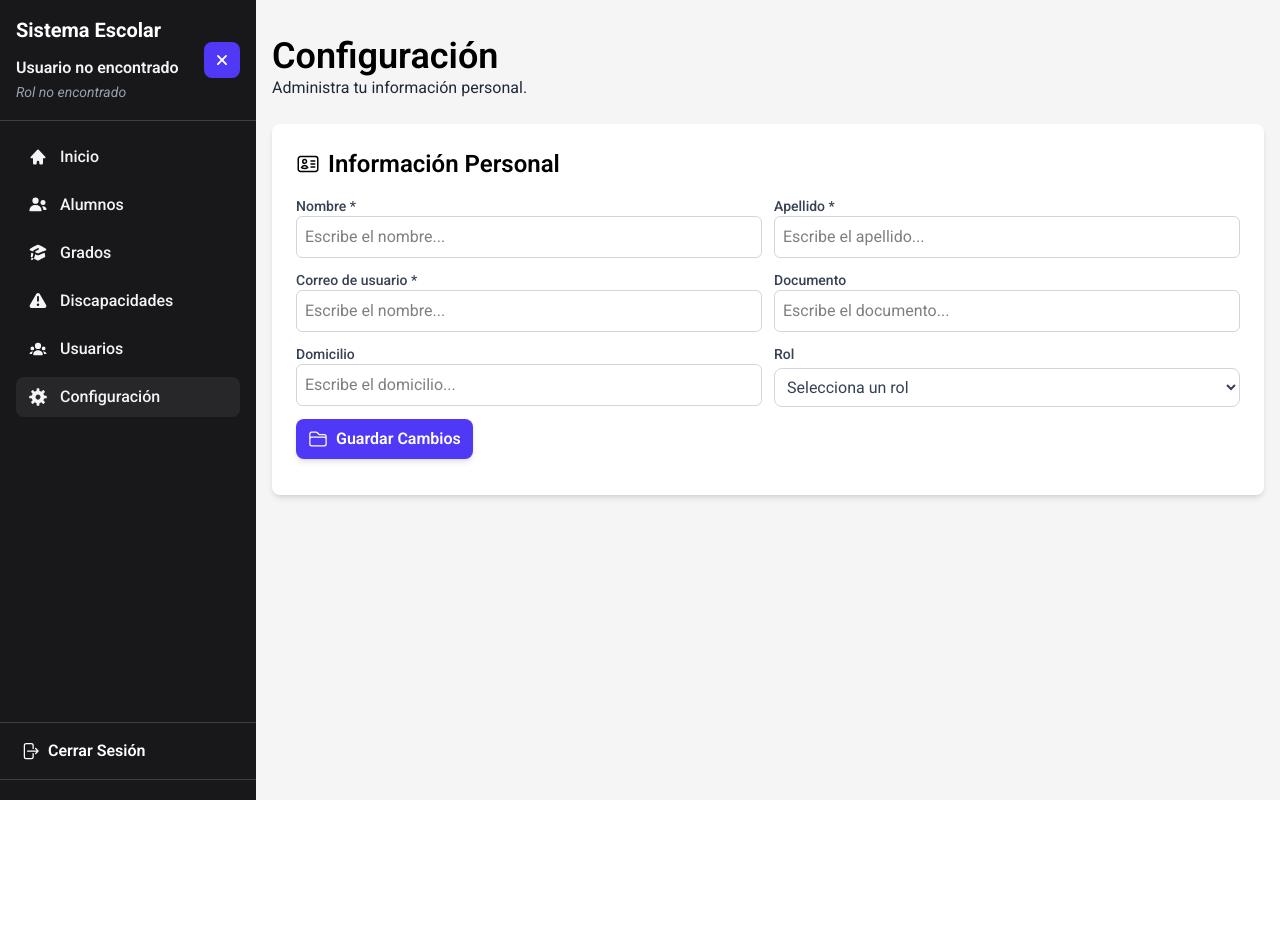
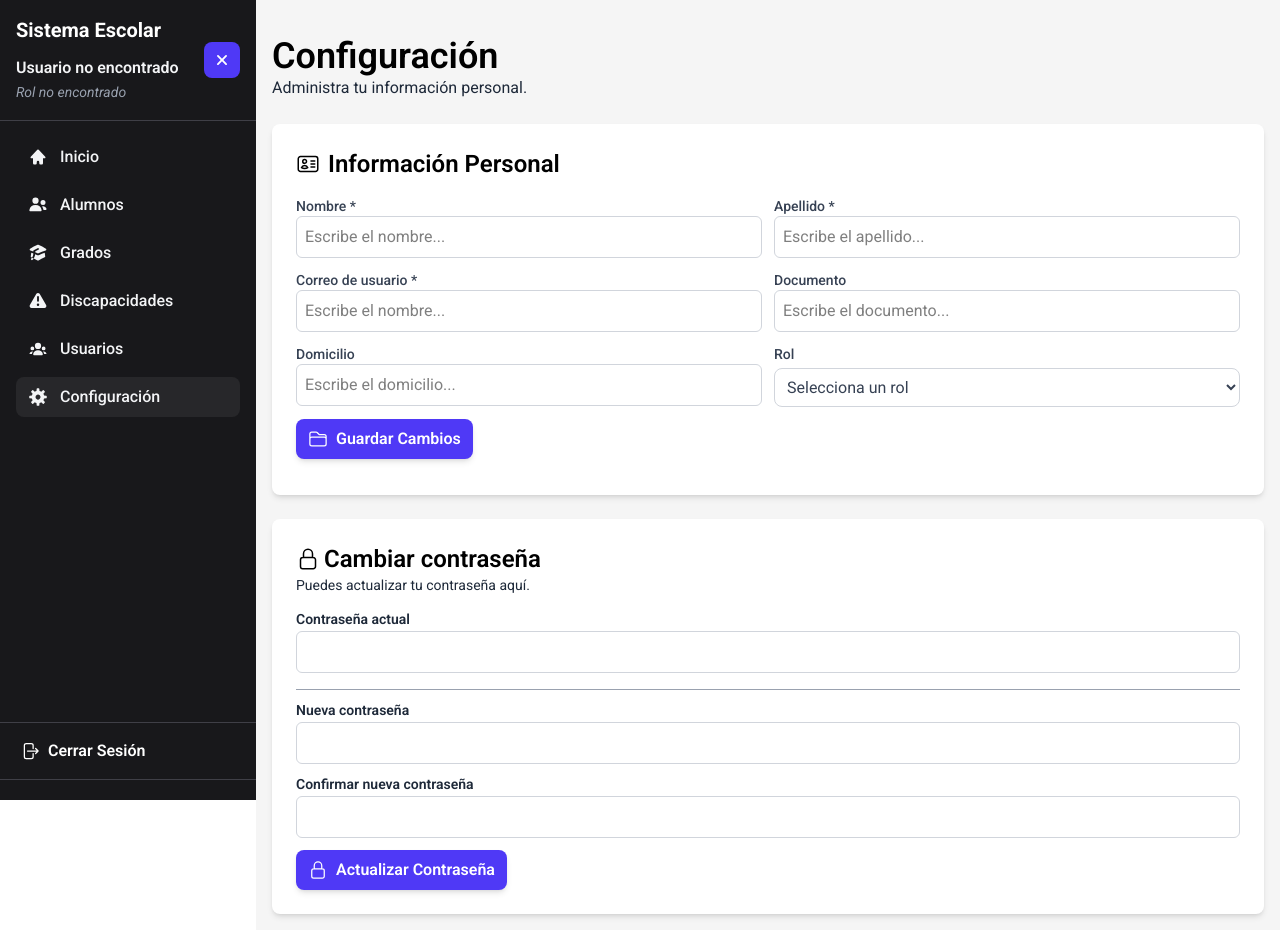
Before and after one commit to alisho0/sep-frontend, a React (Vite) app: page /configuracion in a window 1280 px wide. Before the commit the page ends 800 px from the top, so only its background shows below. Built offline with nearby package versions, Linux system fonts and the light colour scheme; no server answers.

Commit message:
Creación de inputs para cambiar contraseña con su respectiva validación. Falta implementar su endpoint.

```diff
--- a/package.json
+++ b/package.json
@@ -14,6 +14,7 @@
     "@emotion/react": "^11.14.0",
     "@emotion/styled": "^11.14.1",
     "@heroicons/react": "^2.2.0",
+    "@hookform/resolvers": "^5.2.2",
     "@mui/material": "^7.3.6",
     "@reduxjs/toolkit": "^2.9.0",
     "@tailwindcss/cli": "^4.1.13",
@@ -28,7 +29,8 @@
     "react-redux": "^9.2.0",
     "react-router-dom": "^7.9.3",
     "sweetalert2": "^11.23.0",
-    "tailwindcss": "^4.1.13"
+    "tailwindcss": "^4.1.13",
+    "zod": "^4.3.5"
   },
   "devDependencies": {
     "@eslint/js": "^9.17.0",
--- a/src/apis/usuariosApi.js
+++ b/src/apis/usuariosApi.js
@@ -36,3 +36,12 @@ export const editUsuario = async (id, data) => {
         throw new Error(error.response?.data?.message || "Error al editar el usuario.");
     }
 }
+
+export const editPassword = async (id, data) => {
+    try {
+        const res = await api.put(`${url}/cambiarPassword/${id}`, data);
+        return res.data;
+    } catch (error) {
+        throw new Error(error.response?.data?.message || "Error al cambiar la contraseña del usuario.");
+    }
+}
--- a/src/assets/output.css
+++ b/src/assets/output.css
@@ -302,14 +302,8 @@
   .my-8 {
     margin-block: calc(var(--spacing) * 8);
   }
-  .mt-0 {
-    margin-top: calc(var(--spacing) * 0);
-  }
   .mt-0\.5 {
     margin-top: calc(var(--spacing) * 0.5);
-  }
-  .mt-1 {
-    margin-top: calc(var(--spacing) * 1);
   }
   .mt-1\.5 {
     margin-top: calc(var(--spacing) * 1.5);
@@ -383,9 +377,6 @@
   .hidden {
     display: none;
   }
-  .table {
-    display: table;
-  }
   .h-2 {
     height: calc(var(--spacing) * 2);
   }
@@ -458,9 +449,6 @@
   .flex-1 {
     flex: 1;
   }
-  .border-collapse {
-    border-collapse: collapse;
-  }
   .-translate-x-full {
     --tw-translate-x: -100%;
     translate: var(--tw-translate-x) var(--tw-translate-y);
@@ -489,9 +477,6 @@
   }
   .cursor-pointer {
     cursor: pointer;
-  }
-  .resize {
-    resize: both;
   }
   .list-none {
     list-style-type: none;
@@ -630,9 +615,6 @@
     border-left-style: var(--tw-border-style);
     border-left-width: 2px;
   }
-  .border-amber-300 {
-    border-color: var(--color-amber-300);
-  }
   .border-black {
     border-color: var(--color-black);
   }
@@ -656,9 +638,6 @@
   }
   .border-zinc-700 {
     border-color: var(--color-zinc-700);
-  }
-  .bg-black {
-    background-color: var(--color-black);
   }
   .bg-black\/40 {
     background-color: color-mix(in srgb, #000 40%, transparent);
@@ -735,9 +714,6 @@
   .p-6 {
     padding: calc(var(--spacing) * 6);
   }
-  .px-1 {
-    padding-inline: calc(var(--spacing) * 1);
-  }
   .px-1\.5 {
     padding-inline: calc(var(--spacing) * 1.5);
   }
@@ -758,9 +734,6 @@
   }
   .px-28 {
     padding-inline: calc(var(--spacing) * 28);
-  }
-  .py-0 {
-    padding-block: calc(var(--spacing) * 0);
   }
   .py-0\.5 {
     padding-block: calc(var(--spacing) * 0.5);
@@ -783,14 +756,14 @@
   .py-8 {
     padding-block: calc(var(--spacing) * 8);
   }
+  .pt-2 {
+    padding-top: calc(var(--spacing) * 2);
+  }
   .pt-4 {
     padding-top: calc(var(--spacing) * 4);
   }
   .pt-9 {
     padding-top: calc(var(--spacing) * 9);
-  }
-  .pr-1 {
-    padding-right: calc(var(--spacing) * 1);
   }
   .pr-1\.5 {
     padding-right: calc(var(--spacing) * 1.5);
@@ -902,9 +875,6 @@
   .italic {
     font-style: italic;
   }
-  .underline {
-    text-decoration-line: underline;
-  }
   .placeholder-gray-400 {
     &::placeholder {
       color: var(--color-gray-400);
@@ -923,10 +893,6 @@
   .shadow-md {
     --tw-shadow: 0 4px 6px -1px var(--tw-shadow-color, rgb(0 0 0 / 0.1)), 0 2px 4px -2px var(--tw-shadow-color, rgb(0 0 0 / 0.1));
     box-shadow: var(--tw-inset-shadow), var(--tw-inset-ring-shadow), var(--tw-ring-offset-shadow), var(--tw-ring-shadow), var(--tw-shadow);
-  }
-  .outline {
-    outline-style: var(--tw-outline-style);
-    outline-width: 1px;
   }
   .transition {
     transition-property: color, background-color, border-color, outline-color, text-decoration-color, fill, stroke, --tw-gradient-from, --tw-gradient-via, --tw-gradient-to, opacity, box-shadow, transform, translate, scale, rotate, filter, -webkit-backdrop-filter, backdrop-filter, display, content-visibility, overlay, pointer-events;
@@ -1186,11 +1152,6 @@
       align-items: center;
     }
   }
-  .md\:col-auto {
-    @media (width >= 48rem) {
-      grid-column: auto;
-    }
-  }
   .md\:col-span-1 {
     @media (width >= 48rem) {
       grid-column: span 1 / span 1;
@@ -1239,11 +1200,6 @@
   .md\:w-fit {
     @media (width >= 48rem) {
       width: fit-content;
-    }
-  }
-  .md\:w-full {
-    @media (width >= 48rem) {
-      width: 100%;
     }
   }
   .md\:grid-cols-2 {
@@ -1455,11 +1411,6 @@
   inherits: false;
   initial-value: 0 0 #0000;
 }
-@property --tw-outline-style {
-  syntax: "*";
-  inherits: false;
-  initial-value: solid;
-}
 @property --tw-duration {
   syntax: "*";
   inherits: false;
@@ -1501,7 +1452,6 @@
       --tw-ring-offset-width: 0px;
       --tw-ring-offset-color: #fff;
       --tw-ring-offset-shadow: 0 0 #0000;
-      --tw-outline-style: solid;
       --tw-duration: initial;
       --tw-ease: initial;
     }
--- a/src/components/configuracion/Configuracion.jsx
+++ b/src/components/configuracion/Configuracion.jsx
@@ -1,4 +1,4 @@
-import { FolderIcon, IdentificationIcon } from "@heroicons/react/24/outline";
+import { FolderIcon, IdentificationIcon, LockClosedIcon } from "@heroicons/react/24/outline";
 import React, { useEffect } from "react";
 import { BotonIcono } from "../../utils/components/BotonIcono";
 import { jwtDecode } from "jwt-decode";
@@ -7,16 +7,29 @@ import { modificarUsuario, obtenerUsuarioCompleto } from "../../reducers/usuario
 import { UsuarioInputs } from "../../features/usuarios/components/UsuarioInputs";
 import { FormProvider, useForm } from "react-hook-form";
 import { confirmationAlert, showAlert } from "../../utils/alert";
+import { zodResolver } from "@hookform/resolvers/zod";
+import { passwordSchema } from "../../validation/passwordSchema";
+
 
 export const Configuracion = () => {
   const { usuario } = useSelector((state) => state.usuarios);
-  const methods = useForm();
+  const dispatch = useDispatch();
+
+  // Formulario de información personal
+  const personalFormMethods = useForm();
   const {
-    register,
-    handleSubmit,
-    formState: { errors },
-  } = methods;
-  const dispatch = useDispatch();
+    handleSubmit: handlePersonalSubmit,
+  } = personalFormMethods;
+
+  // Formulario de cambio de contraseña
+  const passwordFormMethods = useForm({
+    resolver: zodResolver(passwordSchema)
+  });
+  const {
+    register: registerPassword,
+    handleSubmit: handlePasswordSubmit,
+    formState: { errors: passwordErrors },
+  } = passwordFormMethods;
 
   let idUsuario = null;
   const token = localStorage.getItem("token");
@@ -57,10 +70,14 @@ export const Configuracion = () => {
         });
       }
     }
-  }
+  };
+
+  const handleChangePassword = async (data) => {
+    console.log("Cambiar contraseña", data);
+  };
 
   return (
-    <section className="container mx-auto px-4 pt-9">
+    <section className="container mx-auto px-4 pt-9 pb-4">
       <div>
         <h1 className="text-4xl font-semibold">Configuración</h1>
         <p className="text-gray-800 ">Administra tu información personal.</p>
@@ -71,10 +88,10 @@ export const Configuracion = () => {
           <h2 className="text-2xl font-semibold">Información Personal</h2>
         </div>
 
-        <FormProvider {...methods}>
+        <FormProvider {...personalFormMethods}>
           <form
             className="grid grid-cols-1 md:grid-cols-2 gap-3 mb-3"
-            onSubmit={handleSubmit(onSubmit)}
+            onSubmit={handlePersonalSubmit(onSubmit)}
           >
             <UsuarioInputs usuariosForm={false} />
             <BotonIcono
@@ -85,6 +102,54 @@ export const Configuracion = () => {
           </form>
         </FormProvider>
       </div>
+
+      <div className="mt-6 bg-white p-6 rounded-lg shadow-md">
+        <div className="flex gap-1 items-center">
+          <LockClosedIcon className="w-6 h-6" />
+          <h2 className="text-2xl font-semibold">Cambiar contraseña</h2>
+        </div>
+        <p className="text-gray-800 text-sm">Puedes actualizar tu contraseña aquí.</p>
+
+        <FormProvider {...passwordFormMethods}>
+          <form className="mt-3" onSubmit={handlePasswordSubmit(handleChangePassword)}>
+            <div className="border-b border-gray-400 pb-4">
+              <label htmlFor="actual" className="text-sm text-gray-800 font-semibold">
+                Contraseña actual
+              </label>
+              <input type="password" id="actual" {...registerPassword("contraseña", { required: true })} className="border border-gray-300 rounded-md p-2 w-full focus:outline-none focus:ring-2 focus:ring-indigo-500" />
+              {passwordErrors?.contraseña && (
+                <span className="text-xs text-red-700">
+                  {passwordErrors?.contraseña?.message || "Este campo es obligatorio"}
+                </span>
+              )}
+            </div>
+            <div className="mb-2 pt-2">
+              <label htmlFor="nuevaContraseña" className="text-sm text-gray-800 font-semibold">
+                Nueva contraseña
+              </label>
+              <input {...registerPassword("nuevaContraseña", { required: true })} type="password" id="nuevaContraseña" className="border border-gray-300 rounded-md p-2 w-full focus:outline-none focus:ring-2 focus:ring-indigo-500" />
+              {passwordErrors?.nuevaContraseña && (
+                <span className="text-xs text-red-700">
+                  {passwordErrors?.nuevaContraseña?.message || "Este campo es obligatorio"}
+                </span>
+              )}
+            </div>
+            <div className="mb-3">
+              <label htmlFor="confirmarNuevaContraseña" className="text-sm text-gray-800 font-semibold">
+                Confirmar nueva contraseña
+              </label>
+              <input {...registerPassword("confirmarContraseña", { required: true })} type="password" id="confirmarNuevaContraseña" className="border border-gray-300 rounded-md p-2 w-full focus:outline-none focus:ring-2 focus:ring-indigo-500" />
+              {passwordErrors?.confirmarContraseña && (
+                <span className="text-xs text-red-700">
+                  {passwordErrors?.confirmarContraseña?.message || "Este campo es obligatorio"}
+                </span>
+              )}
+            </div>
+            <BotonIcono className="bg-indigo-600 text-white hover:bg-indigo-700 transition shadow-md col-span-2 w-full justify-center md:col-span-1 md:w-fit" texto={"Actualizar Contraseña"} Icono={LockClosedIcon} />
+          </form>
+        </FormProvider>
+      </div>
+
     </section>
   );
 };
--- a/src/features/usuarios/components/UsuarioInputs.jsx
+++ b/src/features/usuarios/components/UsuarioInputs.jsx
@@ -154,6 +154,7 @@ export const UsuarioInputs = ({usuariosForm = true}) => {
           </option>
           <option value="MAESTRO">Maestro</option>
           <option value="DIRECTOR">Director</option>
+          <option value="ADMIN" disabled>Admin</option>
         </select>
         {errors?.nroGrado && (
           <span className="text-xs text-red-700">
--- /dev/null
+++ b/src/validation/passwordSchema.js
@@ -0,0 +1,16 @@
+import z from "zod";
+
+export const passwordSchema = z.object({
+    contraseña: z.string().min(3, "La contraseña actual es obligatoria."),
+    nuevaContraseña: z.string()
+        .min(8, "Debe tener al menos 8 caracteres.")
+        .regex(/[A-Z]/, "Debe tener al menos una mayúscula.")
+        .regex(/[0-9]/, "Debe tener al menos un número.")
+        .regex(/[^A-Za-z0-9]/, "Debe tener al menos un símbolo."),
+    confirmarContraseña: z.string(),
+}).refine(
+    (data) => data.nuevaContraseña === data.confirmarContraseña, {
+        message: "Las contraseñas no coinciden",
+        path: ["confirmarContraseña"]
+    }
+)
```
Also changed, not shown: src/reducers/usuariosSlice.js (+14 -1 lines), 1 other file (tests, documents, lock files or other folders).
